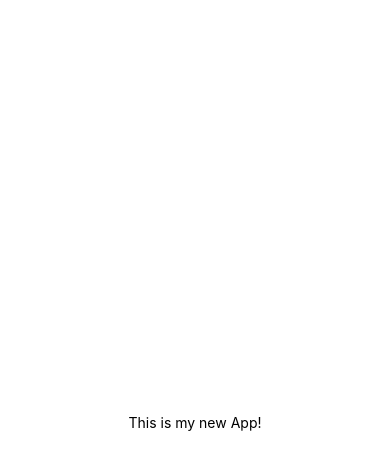
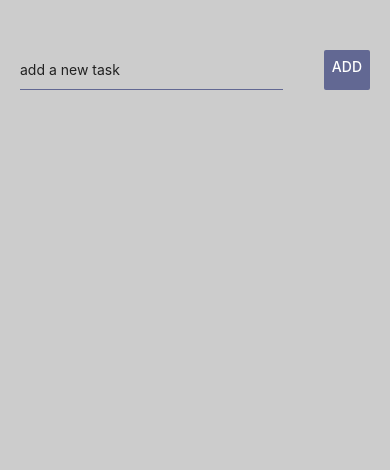
Before and after one commit to josefinagarcia0/myapp, a React Native app: screen / in a window 390 px wide. Shown: the top 470 px of the page. Built offline with nearby package versions, Linux system fonts and the light colour scheme.

Commit message:
core components

```diff
--- a/App.js
+++ b/App.js
@@ -1,11 +1,18 @@
 import { StatusBar } from 'expo-status-bar';
-import { StyleSheet, Text, View } from 'react-native';
+import { StyleSheet, Text, View, TextInput, Button } from 'react-native';
 
 export default function App() {
   return (
     <View style={styles.container}>
-      <Text>This is my new App!</Text>
-      <StatusBar style="auto" />
+      <View style={styles.inputContainer}>
+        <TextInput
+        style={styles.input}
+        placeholder='add a new task'
+        autoCorrect={false}
+        autoCapitalize='none'
+        />
+        <Button title='Add' color='#626893' />
+      </View>
     </View>
   );
 }
@@ -13,8 +20,20 @@ export default function App() {
 const styles = StyleSheet.create({
   container: {
     flex: 1,
-    backgroundColor: '#fff',
-    alignItems: 'center',
-    justifyContent: 'center',
+    backgroundColor: '#ccc',
   },
+  inputContainer: {
+    flexDirection: 'row',
+    justifyContent: 'space-between',
+    marginTop: 50,
+    marginHorizontal: 20,
+  },
+  input: {
+    width: '75%',
+    borderBottomColor: '#626893',
+    borderBottomWidth: 1,
+    height: 40,
+    color: '#212121'
+  }
+
 });
```
